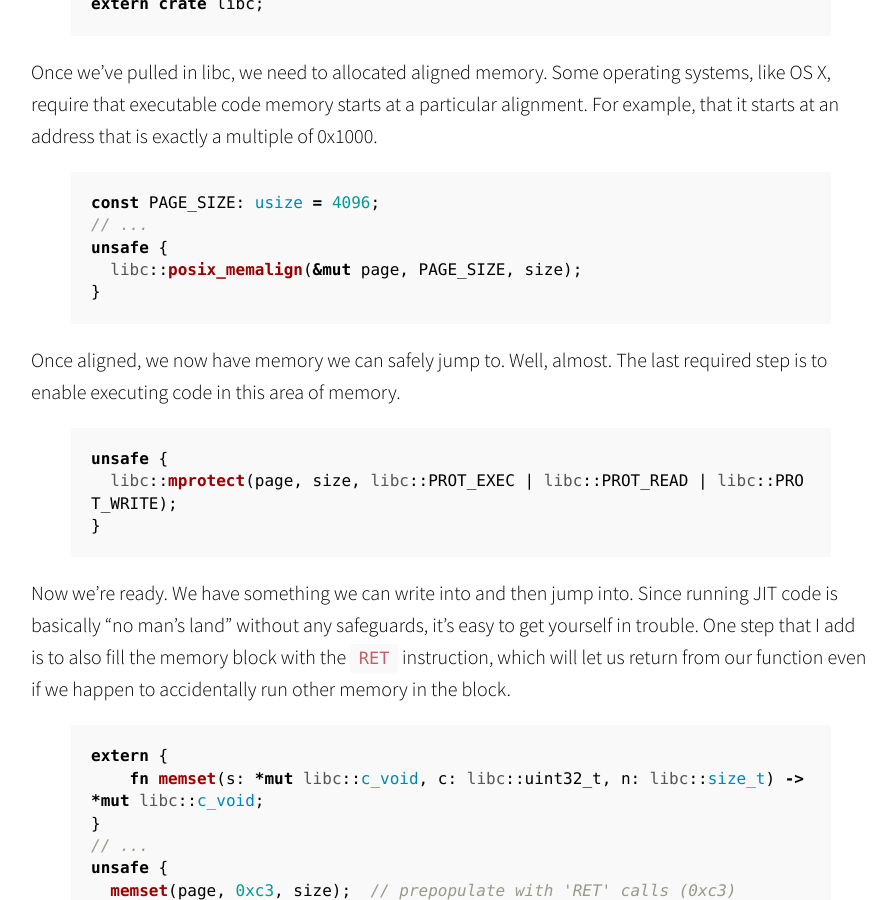
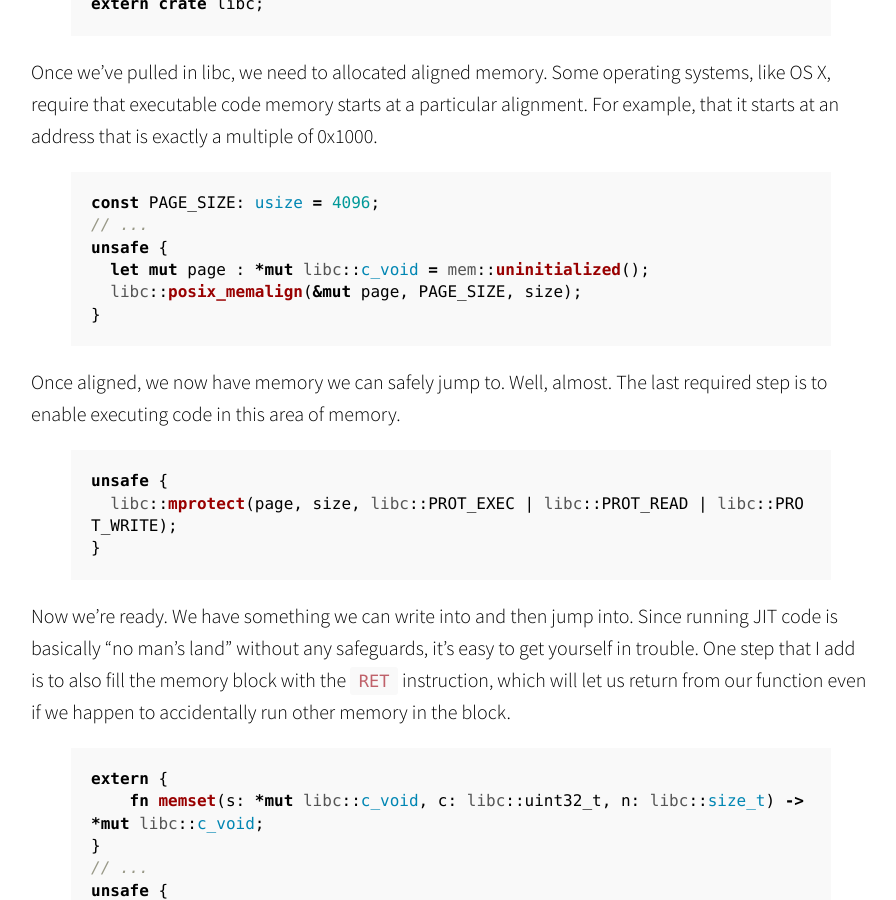
Before and after one commit to sophiajt/jntrnr.github.io, a Jekyll site: the page built from _posts/2015-12-01-building-a-simple-jit-in-rust.md, in a window 1280 px wide and 900 px high, scrolled down 935 px. Shown: the whole window, without its empty margins (189-1085 px from the left). Built offline with Jekyll 4.4.1, drawn with Linux system fonts in a browser that asks for light colours; Markdown is read by kramdown in place of the engine named in the settings.

Commit message:
Update 2015-12-01-building-a-simple-jit-in-rust.md

```diff
--- a/_posts/2015-12-01-building-a-simple-jit-in-rust.md
+++ b/_posts/2015-12-01-building-a-simple-jit-in-rust.md
@@ -29,6 +29,7 @@ Once we've pulled in libc, we need to allocated aligned memory.  Some operating
 const PAGE_SIZE: usize = 4096;
 // ...
 unsafe {
+  let mut page : *mut libc::c_void = mem::uninitialized();
   libc::posix_memalign(&mut page, PAGE_SIZE, size);
 }
 {% endhighlight %}
```
